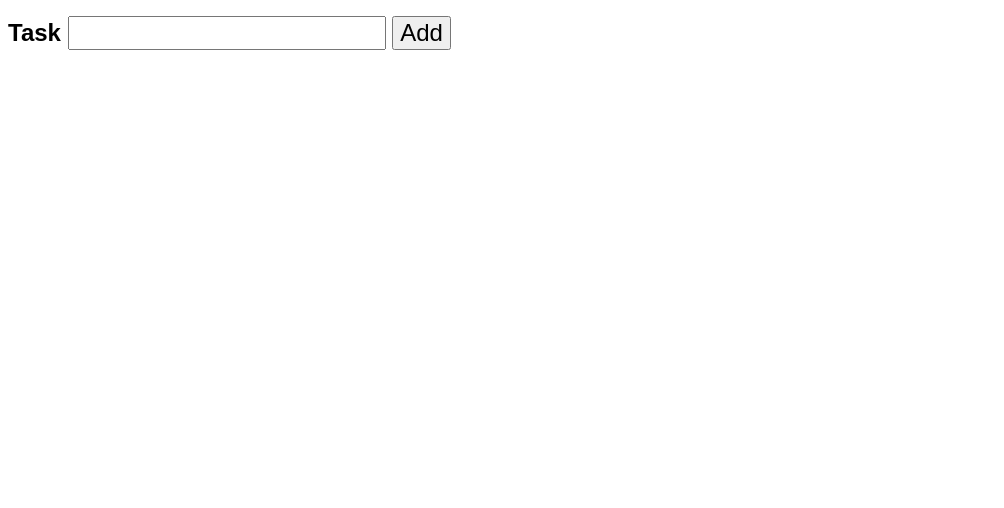
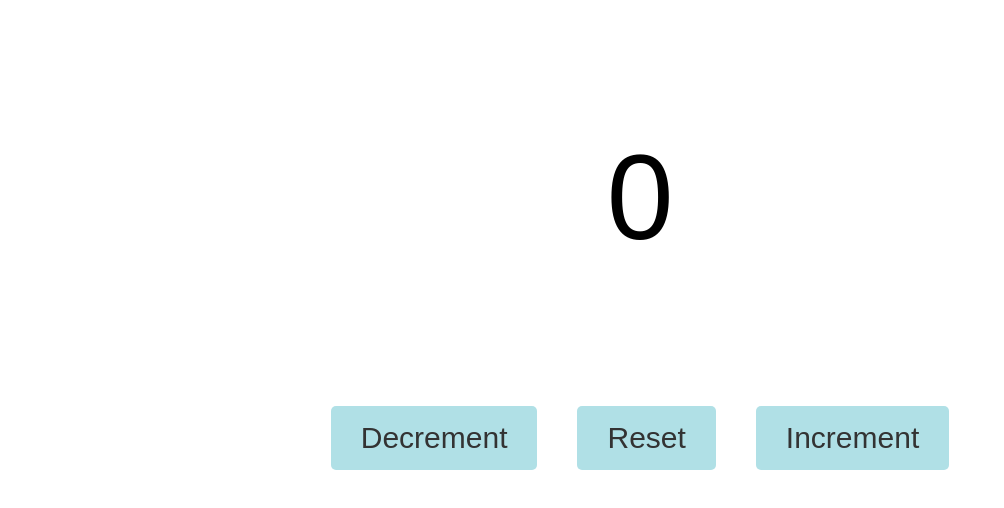
Before and after one commit to ljsalcedo-dev/learning-react, a React (Vite) app: page / in a window 1280 px wide. Shown: the top 508 px of the page, without its empty margins (0-1004 px from the left). Built offline with nearby package versions, Linux system fonts and the light colour scheme.

Commit message:
feat: use useEffect to update document title

```diff
--- a/src/App.jsx
+++ b/src/App.jsx
@@ -1,22 +1,22 @@
 // import Header from "./components/Header.jsx";
 // import Footer from "./components/Footer.jsx";
-import Food from "./components/Food.jsx";
+// import Food from "./components/Food.jsx";
 // import Card from "./components/Card.jsx";
 // import Button from "./components/Button.jsx";
 // import Student from "./components/Student.jsx";
 // import FruitList from "./components/FruitList.jsx";
-// import Counter from "./components/Counter.jsx";
+import Counter from "./components/Counter.jsx";
 // import ColorPicker from "./components/ColorPicker";
 // import Car from "./components/Car.jsx";
 // import CarArray from "./components/CarArray.jsx";
-import ToDoList from "./components/ToDoList.jsx";
+// import ToDoList from "./components/ToDoList.jsx";
 
 import { useState } from "react";
 
 function App() {
   return (
     <>
-      <ToDoList />
+      <Counter />
     </>
   );
 }
--- a/src/components/Counter.jsx
+++ b/src/components/Counter.jsx
@@ -1,20 +1,24 @@
 import Button from "./Button.jsx";
-import { useState } from "react";
+import { useEffect, useState } from "react";
 
 export default function Counter() {
   const [count, setCount] = useState(0);
 
+  useEffect(() => {
+    document.title = count % 2 === 0 ? "Even" : "Odd";
+  });
+
   const handleDecrement = () => {
-    setCount(c => c - 1);
-  }
+    setCount((c) => c - 1);
+  };
 
   const handleReset = () => {
-    setCount(c => c = 0);
-  }
+    setCount((c) => (c = 0));
+  };
 
   const handleIncrement = () => {
-    setCount(c => c + 1);
-  }
+    setCount((c) => c + 1);
+  };
 
   return (
     <>
```
